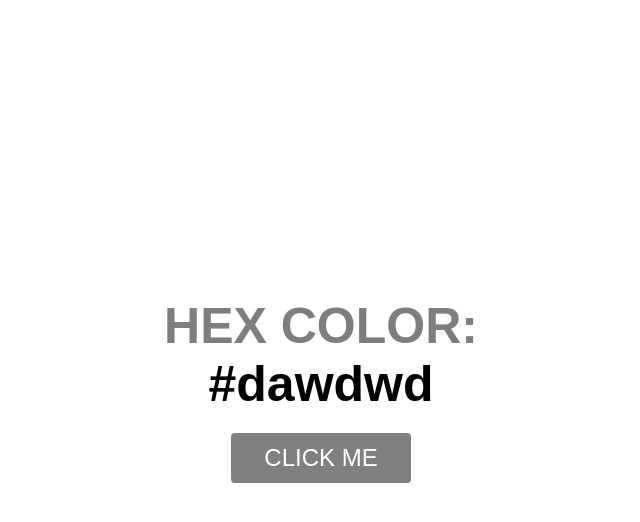
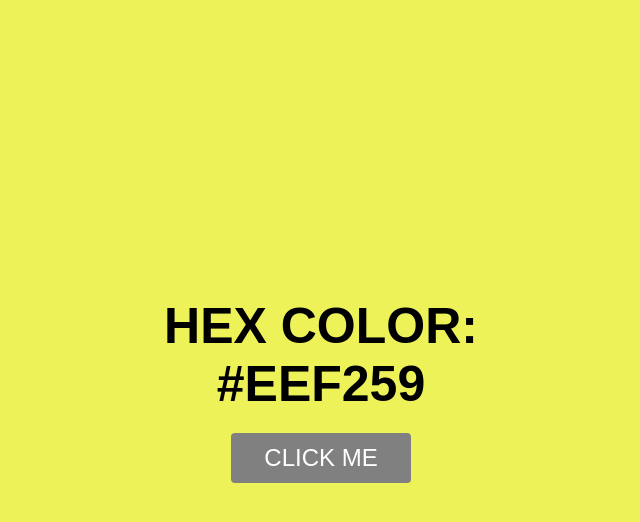
Before and after one commit to tonyspunei/Hex-Change-Background-Color, a plain HTML site: page index.html in a window 1280 px wide. Both pictures are taken after a click on the link "CLICK ME". Shown: the whole page, without its empty margins (319-959 px from the left). Drawn offline with Linux system fonts and the light colour scheme.

Commit message:
done with the js, completed the project

```diff
--- a/app.js
+++ b/app.js
@@ -0,0 +1,18 @@
+(function () {
+  let button = document.getElementById("btn");
+  let values = ["A", "B", "C", "D", "E", "F", 1, 2, 3, 4, 5, 6, 7, 8, 9];
+  let backGround = document.querySelector(".backGround");
+  let hexCode = document.getElementById("hexCode");
+
+  button.addEventListener("click", changeBg);
+
+  function changeBg() {
+    let hexValue = "#";
+
+    for (let i = 0; i < 6; i++) {
+      hexValue += values[Math.floor(Math.random() * values.length)];
+    }
+    backGround.style.background = hexValue;
+    hexCode.textContent = hexValue;
+  }
+})();
--- a/index.html
+++ b/index.html
@@ -8,7 +8,7 @@
   </head>
   <body>
     <div class="backGround">
-      <h1>HEX COLOR: <br /><span id="hexCode">#dawdwd</span></h1>
+      <h1>HEX COLOR: <br /><span id="hexCode"></span></h1>
       <a href="#" id="btn">CLICK ME</a>
     </div>
 
--- a/style.css
+++ b/style.css
@@ -21,7 +21,6 @@ html {
   font-size: 5rem;
   font-family: fantasy;
   text-align: center;
-  color: rgb(126, 126, 126);
 }
 .backGround > h1 > span {
   color: black;
```
